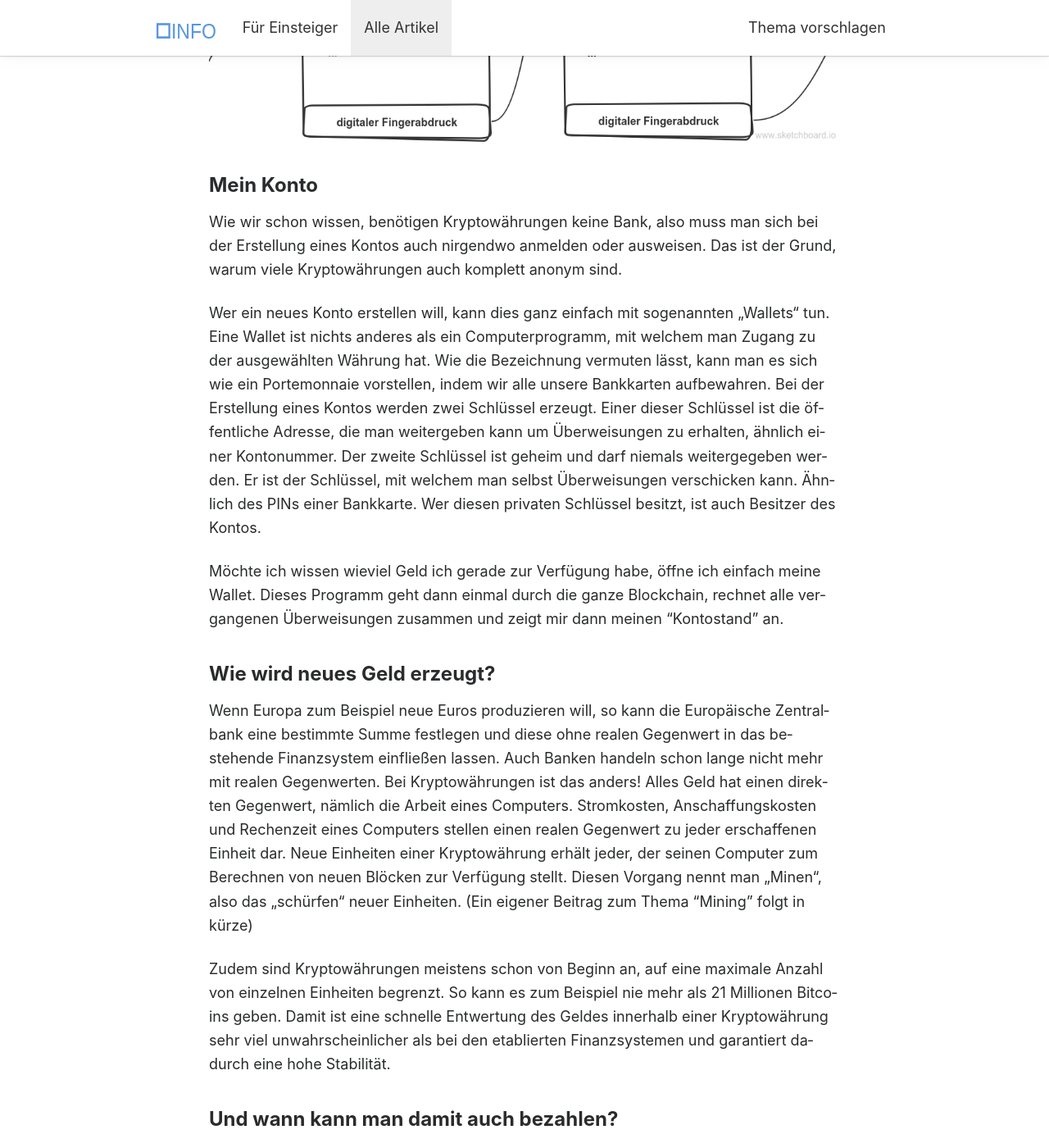
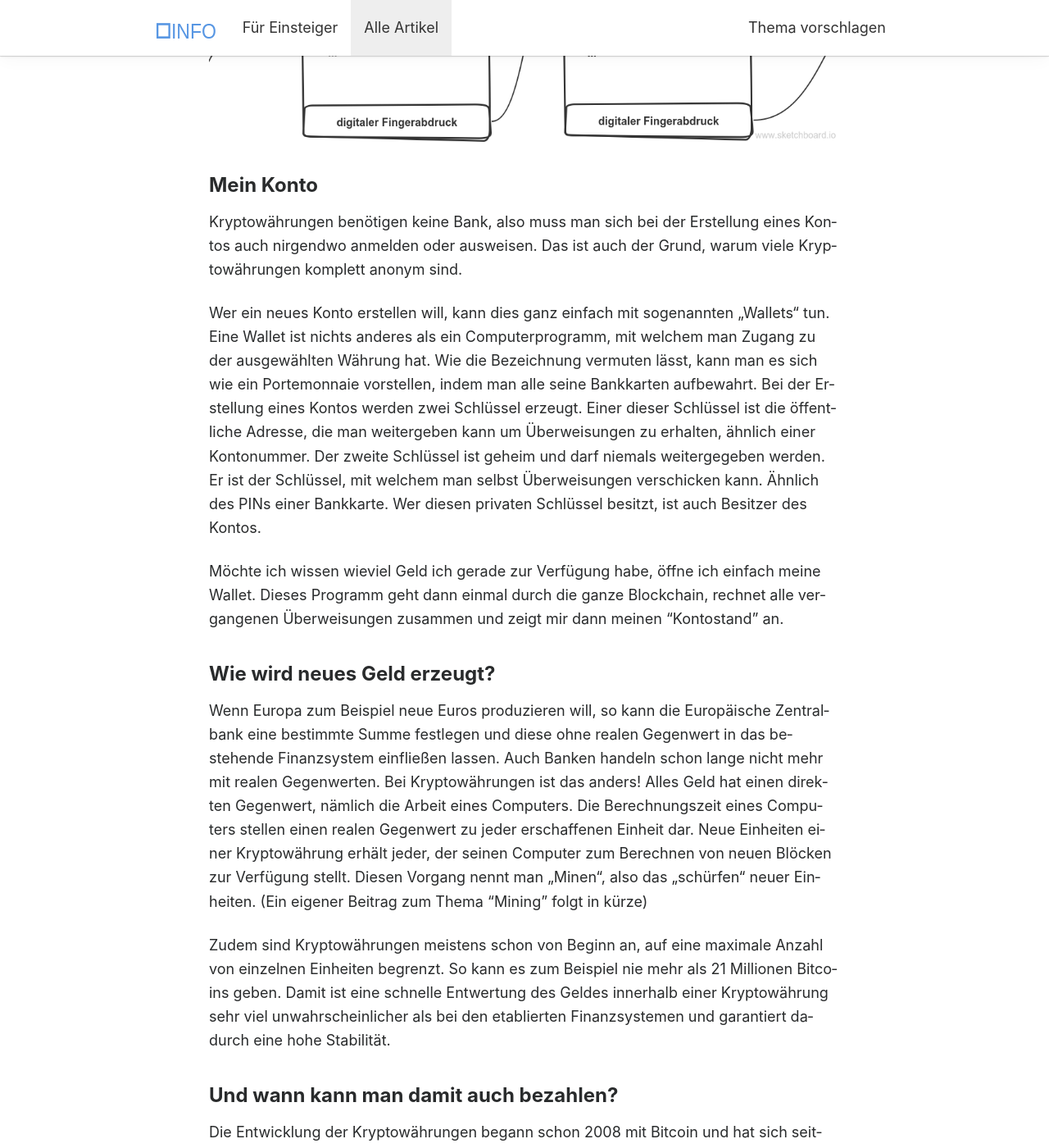
Before and after one commit to jossamarm/blockinfo.de, a Jekyll site: the page built from _posts/2017-07-20-crytocurrencies.md, in a window 1280 px wide and 1400 px high, scrolled down 1551 px. Shown: the whole window at 82% size. Built offline with Jekyll 4.4.1, drawn with Linux system fonts in a browser that asks for light colours; nearby versions of some CDN libraries; comment, search, counter and statistics services are not loaded; some of the changed text lies outside the part shown.

Commit message:
text changes

```diff
--- a/_posts/2017-07-20-crytocurrencies.md
+++ b/_posts/2017-07-20-crytocurrencies.md
@@ -31,9 +31,9 @@ Die „Blockkette“ enthält alle Überweisungen die jemals getätigt wurden, g
 
 #### Mein Konto
 
-Wie wir schon wissen, benötigen Kryptowährungen keine Bank, also muss man sich bei der Erstellung eines Kontos auch nirgendwo anmelden oder ausweisen. Das ist der Grund, warum viele Kryptowährungen auch komplett anonym sind.
+Kryptowährungen benötigen keine Bank, also muss man sich bei der Erstellung eines Kontos auch nirgendwo anmelden oder ausweisen. Das ist auch der Grund, warum viele Kryptowährungen komplett anonym sind.
 
-Wer ein neues Konto erstellen will, kann dies ganz einfach mit sogenannten „Wallets“ tun. Eine Wallet ist nichts anderes als ein Computerprogramm, mit welchem man Zugang zu der ausgewählten Währung hat. Wie die Bezeichnung vermuten lässt, kann man es sich wie ein Porte­mon­naie vorstellen, indem wir alle unsere Bankkarten aufbewahren.
+Wer ein neues Konto erstellen will, kann dies ganz einfach mit sogenannten „Wallets“ tun. Eine Wallet ist nichts anderes als ein Computerprogramm, mit welchem man Zugang zu der ausgewählten Währung hat. Wie die Bezeichnung vermuten lässt, kann man es sich wie ein Porte­mon­naie vorstellen, indem man alle seine Bankkarten aufbewahrt.
 Bei der Erstellung eines Kontos werden zwei Schlüssel erzeugt. Einer dieser Schlüssel ist die öffentliche Adresse, die man weitergeben kann um Überweisungen zu erhalten, ähnlich einer Kontonummer.
 Der zweite Schlüssel ist geheim und darf niemals weitergegeben werden. Er ist der Schlüssel, mit welchem man selbst Überweisungen verschicken kann. Ähnlich des PINs einer Bankkarte. Wer diesen privaten Schlüssel besitzt, ist auch Besitzer des Kontos.
 
@@ -42,15 +42,14 @@ Möchte ich wissen wieviel Geld ich gerade zur Verfügung habe, öffne ich einfa
 #### Wie wird neues Geld erzeugt?
 
 Wenn Europa zum Beispiel neue Euros produzieren will, so kann die Europäische Zentralbank eine bestimmte Summe festlegen und diese ohne realen Gegenwert in das bestehende Finanzsystem einfließen lassen. Auch Banken handeln schon lange nicht mehr mit realen Gegenwerten.
-Bei Kryptowährungen ist das anders! Alles Geld hat einen direkten Gegenwert, nämlich die Arbeit eines Computers. Stromkosten, Anschaffungskosten und Rechenzeit eines Computers stellen einen realen Gegenwert zu jeder erschaffenen Einheit dar. Neue Einheiten einer Kryptowährung erhält jeder, der seinen Computer zum Berechnen von neuen Blöcken zur Verfügung stellt. Diesen Vorgang nennt man „Minen“, also das „schürfen“ neuer Einheiten. (Ein eigener Beitrag zum Thema "Mining" folgt in kürze)
+Bei Kryptowährungen ist das anders! Alles Geld hat einen direkten Gegenwert, nämlich die Arbeit eines Computers. Die Berechnungszeit eines Computers stellen einen realen Gegenwert zu jeder erschaffenen Einheit dar. Neue Einheiten einer Kryptowährung erhält jeder, der seinen Computer zum Berechnen von neuen Blöcken zur Verfügung stellt. Diesen Vorgang nennt man „Minen“, also das „schürfen“ neuer Einheiten. (Ein eigener Beitrag zum Thema "Mining" folgt in kürze)
 
 Zudem sind Kryptowährungen meistens schon von Beginn an, auf eine maximale Anzahl von einzelnen Einheiten begrenzt. So kann es zum Beispiel nie mehr als 21 Millionen Bitcoins geben.
 Damit ist eine schnelle Entwertung des Geldes innerhalb einer Kryptowährung sehr viel unwahrscheinlicher als bei den etablierten Finanzsystemen und garantiert dadurch eine hohe Stabilität.
 
 #### Und wann kann man damit auch bezahlen?
 
-Die Entwicklung der Kryptowährungen begann schon 2008 mit Bitcoin und hat sich seitdem verbreitet und verbessert. Die Kryptowährungen bekommen laufend mehr Aufmerksamkeit und immer mehr Onlineshops und auch lokale Geschäfte akzeptieren die digitalen Währungen.
-
+Die Entwicklung der Kryptowährungen begann schon 2008 mit Bitcoin und hat sich seitdem weit verbreitet und verbessert. Kryptowährungen bekommen laufend mehr mediale Aufmerksamkeit und immer mehr Onlineshops und auch lokale Geschäfte akzeptieren die digitalen Währungen. Aber auch heute akzeptieren schon in vielen Shops die neuen Währungen.
 
 ##### Credits
 
```
Also changed, not shown: other parts of _posts/2017-07-20-crytocurrencies.md (+1 -1 lines).
